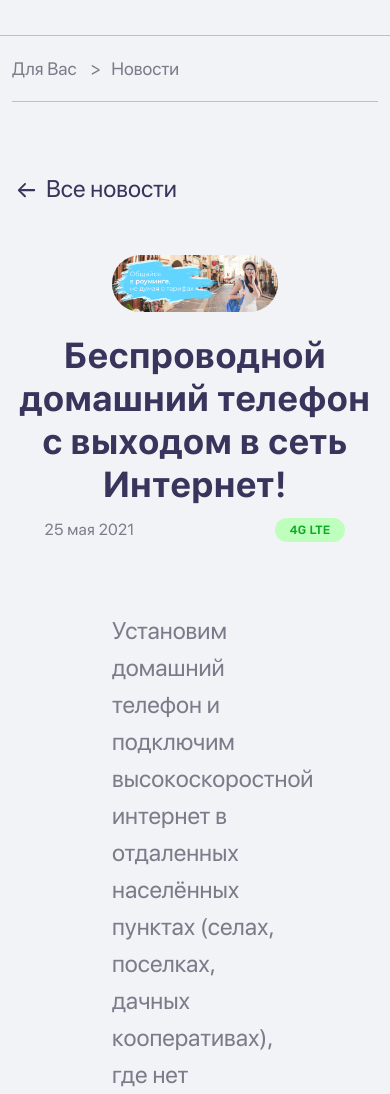
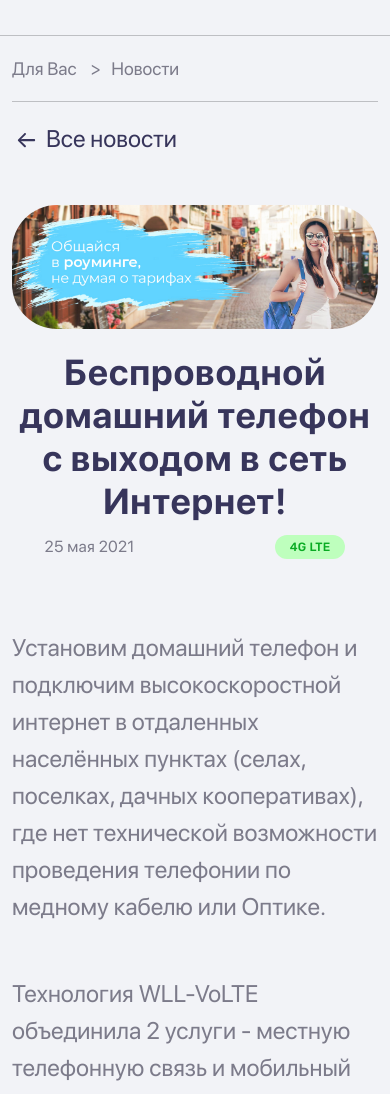
Before and after one commit to sgu6ena/idc, a plain HTML site: page news.html in a window 390 px wide. Shown: the part 62-1156 px from the top of the page. Drawn offline with nearby package versions, Linux system fonts and the light colour scheme.

Commit message:
Add files via upload

```diff
--- a/style/news.css
+++ b/style/news.css
@@ -34,7 +34,8 @@ hr {
 }
 
 .news{
-    margin-top: 0;
+    margin: 0;
+    padding: 0;
 }
 
 .navigation-list {
@@ -131,3 +132,15 @@ hr {
 .news-paragraph:not(:last-child){
     margin-bottom: 50px;
 }
+
+
+@media(max-width: 1199px) {
+    .news-image-wrapper{
+        margin-left: 0px;
+        margin-right: 0px;
+        margin-bottom: 22px;
+    }
+    .news-text{
+        padding: 70px 0 50px;
+    }
+}
```
